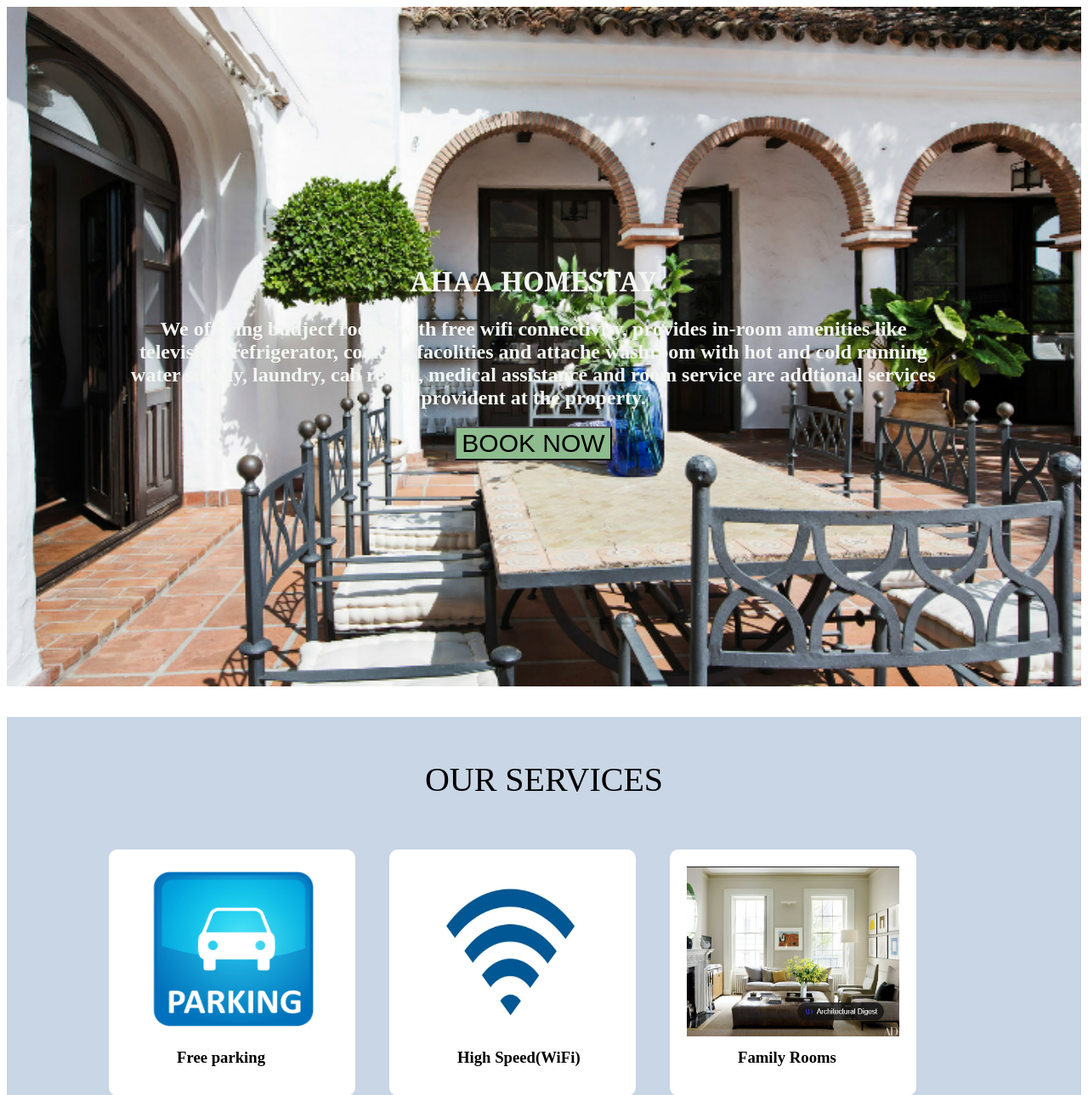
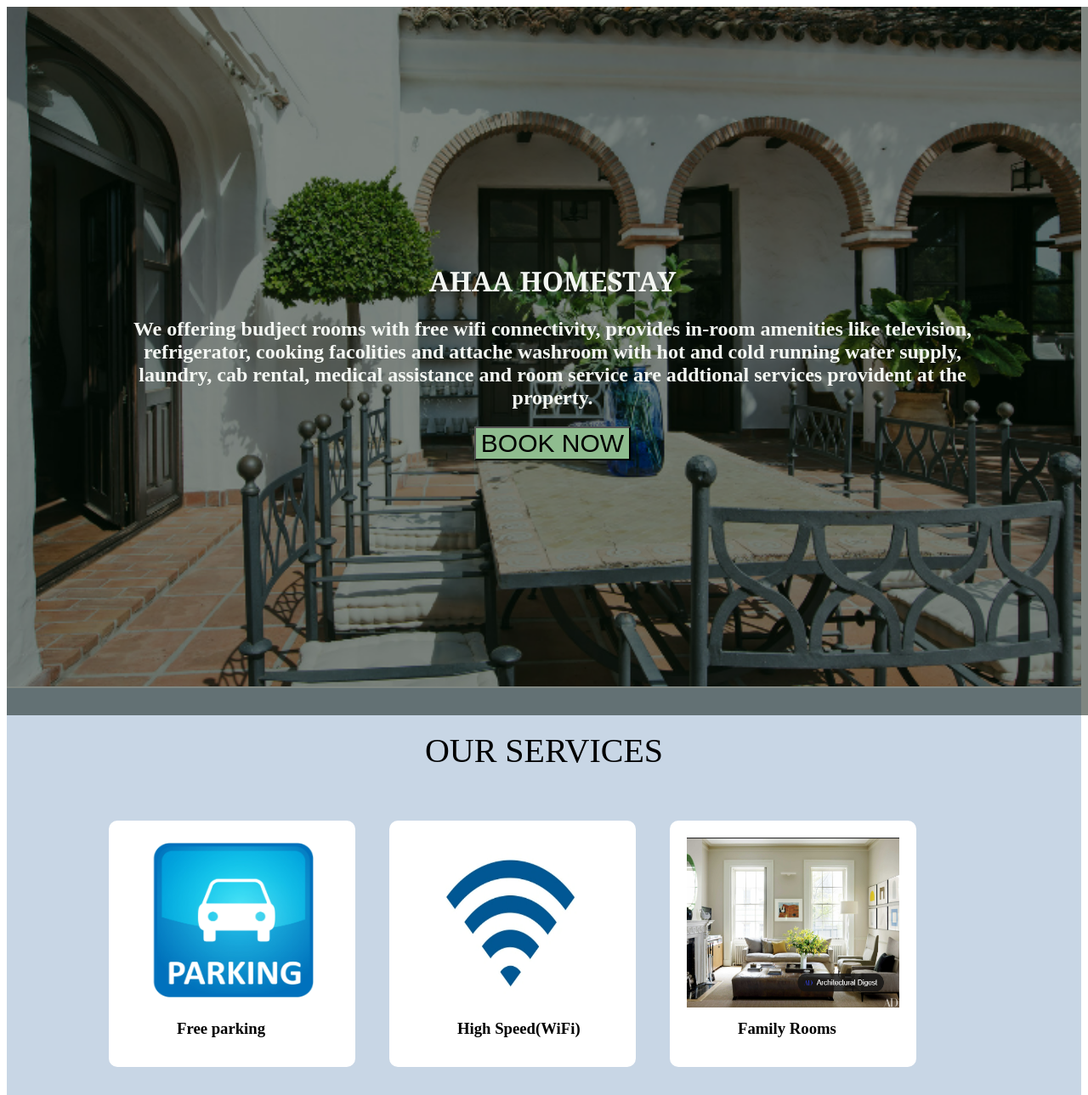
Before and after one commit to AahaSolutions1/HomestayProject, a PHP site: page /homepage.html in a window 1280 px wide. Shown: the top 1289 px of the page at 85% size. Run offline with PHP 8.4, Linux system fonts and the light colour scheme.

Commit message:
card1.css

```diff
--- a/card1.css
+++ b/card1.css
@@ -25,10 +25,10 @@
 .text {
 
     color:rgb(243, 246, 242);
-    /* background-color: rgba(0, 14, 4, 0.5); */
+    background-color: rgba(0, 14, 4, 0.5);
     font-weight:bold;
-    /* position:absolute; */
-    /* width:80%; */
+    position:absolute;
+    width:80%;
     text-align:center;
     margin-top:-800px;
     padding-left: 130px;
@@ -61,7 +61,6 @@
 {
     width: 100%;
     background-image:url("./images/home.png");
-    background-color: rgba(0, 0, 0, 0.3);
     background-repeat: no-repeat;
     background-position: center;
     background-size: cover;
```
